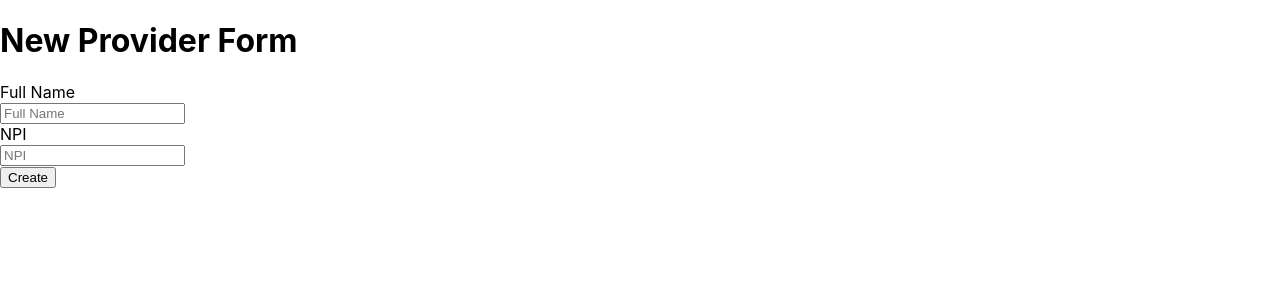
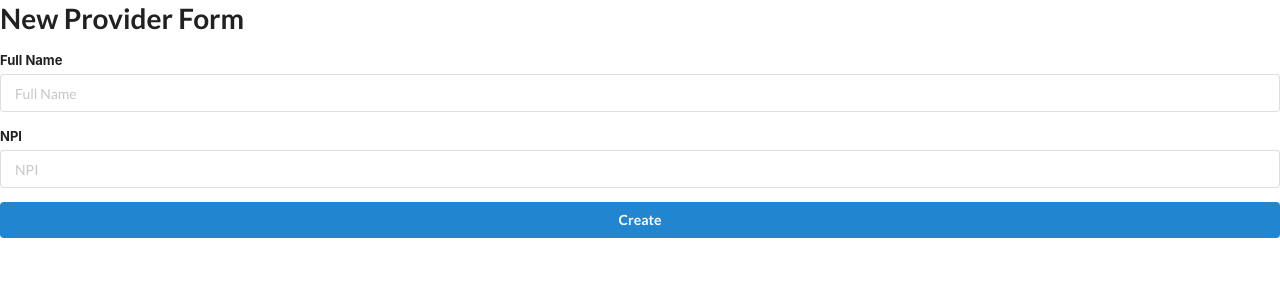
Before and after one commit to devpato/health-provider-form-react, a React (Create React App) app: page / in a window 1280 px wide. Shown: the top 300 px of the page. Built offline with nearby package versions, Linux system fonts and the light colour scheme.

Commit message:
validation working

```diff
--- a/package.json
+++ b/package.json
@@ -3,6 +3,7 @@
   "version": "0.1.0",
   "private": true,
   "dependencies": {
+    "classnames": "^2.2.6",
     "react": "^16.8.6",
     "react-dom": "^16.8.6",
     "react-redux": "^7.0.3",
--- a/public/index.html
+++ b/public/index.html
@@ -5,34 +5,15 @@
     <link rel="shortcut icon" href="%PUBLIC_URL%/favicon.ico" />
     <meta name="viewport" content="width=device-width, initial-scale=1" />
     <meta name="theme-color" content="#000000" />
-    <!--
-      manifest.json provides metadata used when your web app is installed on a
-      user's mobile device or desktop. See https://developers.google.com/web/fundamentals/web-app-manifest/
-    -->
     <link rel="manifest" href="%PUBLIC_URL%/manifest.json" />
-    <!--
-      Notice the use of %PUBLIC_URL% in the tags above.
-      It will be replaced with the URL of the `public` folder during the build.
-      Only files inside the `public` folder can be referenced from the HTML.
-
-      Unlike "/favicon.ico" or "favicon.ico", "%PUBLIC_URL%/favicon.ico" will
-      work correctly both with client-side routing and a non-root public URL.
-      Learn how to configure a non-root public URL by running `npm run build`.
-    -->
+    <link
+    rel="stylesheet"
+    href="https://cdnjs.cloudflare.com/ajax/libs/semantic-ui/2.4.1/semantic.min.css"
+  />
     <title>React App</title>
   </head>
   <body>
     <noscript>You need to enable JavaScript to run this app.</noscript>
     <div id="root"></div>
-    <!--
-      This HTML file is a template.
-      If you open it directly in the browser, you will see an empty page.
-
-      You can add webfonts, meta tags, or analytics to this file.
-      The build step will place the bundled scripts into the <body> tag.
-
-      To begin the development, run `npm start` or `yarn start`.
-      To create a production bundle, use `npm run build` or `yarn build`.
-    -->
   </body>
 </html>
--- /dev/null
+++ b/src/components/form.css
@@ -0,0 +1,11 @@
+.customer-select-container {
+	position: relative;
+	margin: 00 24px 0;
+}
+
+button {
+	width: 100%;
+	background-color: orange;
+	color: white;
+	border: 0;
+}
--- a/src/components/form.js
+++ b/src/components/form.js
@@ -1,7 +1,9 @@
 import React, { Component } from 'react';
 import { Field, reduxForm } from 'redux-form';
 import { renderInput } from '../components/input';
-import { required, minLength } from '../validation/index';
+import { required, minLength2, alphaNumeric,number } from '../validation/index';
+
+import '../components/form.css';
 
 class Form extends Component {
 	render() {
@@ -15,9 +17,9 @@ class Form extends Component {
 					type="text"
 					placeholder="Full Name"
 					label="Full Name"
-					validate={[ required, minLength ]}
+					validate={[ required, alphaNumeric, minLength2 ]}
 				/>
-				<Field name="npi" component={renderInput} type="text" placeholder="NPI" label="NPI" />
+				<Field name="npi" component={renderInput} type="text" placeholder="NPI" label="NPI" validate={[ required,  number ]}/>
 				<button type="submit" label="submit" className="ui button primary">
 					Create
 				</button>
--- a/src/components/input.js
+++ b/src/components/input.js
@@ -1,14 +1,25 @@
 import React from 'react';
-
 export const renderInput = (props) => {
 	const { label, input, type, placeholder, meta } = props;
 	return (
-		<div className="">
+		<div className={className(meta)}>
 			<label>{label}</label>
-			<div>
-				<input {...input} placeholder={placeholder} type={type} autoComplete="off" />
-				{meta.error && meta.touched && <div style={{ color: 'red' }}>{meta.error}</div>}
-			</div>
+			<input {...input} placeholder={placeholder} type={type} autoComplete="off" class />
+			{renderError(meta)}
 		</div>
 	);
 };
+
+export const renderError = ({ error, touched }) => {
+	if (touched && error) {
+		return (
+			<div className="ui error message">
+				<div className="header"> {error}</div>
+			</div>
+		);
+	}
+};
+
+export const className = (meta) => {
+	return `field ${meta.error && meta.touched ? 'error' : ''} `;
+};
--- a/src/validation/index.js
+++ b/src/validation/index.js
@@ -1,7 +1,16 @@
-export const required = (value) => {
-	return value ? undefined : 'Value is required';
-};
-
-export const minLength = (value) => {
-	return value.length < 4 ? 'Value must be at least 4 characters' : undefined;
-};
+export const required = (value) => (value ? undefined : 'Required');
+export const maxLength = (max) => (value) =>
+	value && value.length > max ? `Must be ${max} characters or less` : undefined;
+export const maxLength15 = maxLength(15);
+export const minLength = (min) => (value) =>
+	value && value.length < min ? `Must be ${min} characters or more` : undefined;
+export const minLength2 = minLength(2);
+export const number = (value) => (value && isNaN(Number(value)) ? 'Must be a number' : undefined);
+export const minValue = (min) => (value) => (value && value < min ? `Must be at least ${min}` : undefined);
+export const minValue13 = minValue(13);
+export const email = (value) =>
+	value && !/^[A-Z0-9._%+-]+@[A-Z0-9.-]+\.[A-Z]{2,4}$/i.test(value) ? 'Invalid email address' : undefined;
+export const alphaNumeric = (value) =>
+	value && /[^a-zA-Z0-9 ]/i.test(value) ? 'Only alphanumeric characters' : undefined;
+export const phoneNumber = (value) =>
+	value && !/^(0|[1-9][0-9]{9})$/i.test(value) ? 'Invalid phone number, must be 10 digits' : undefined;
```
Also changed, not shown: 1 other file (tests, documents, lock files or other folders).
